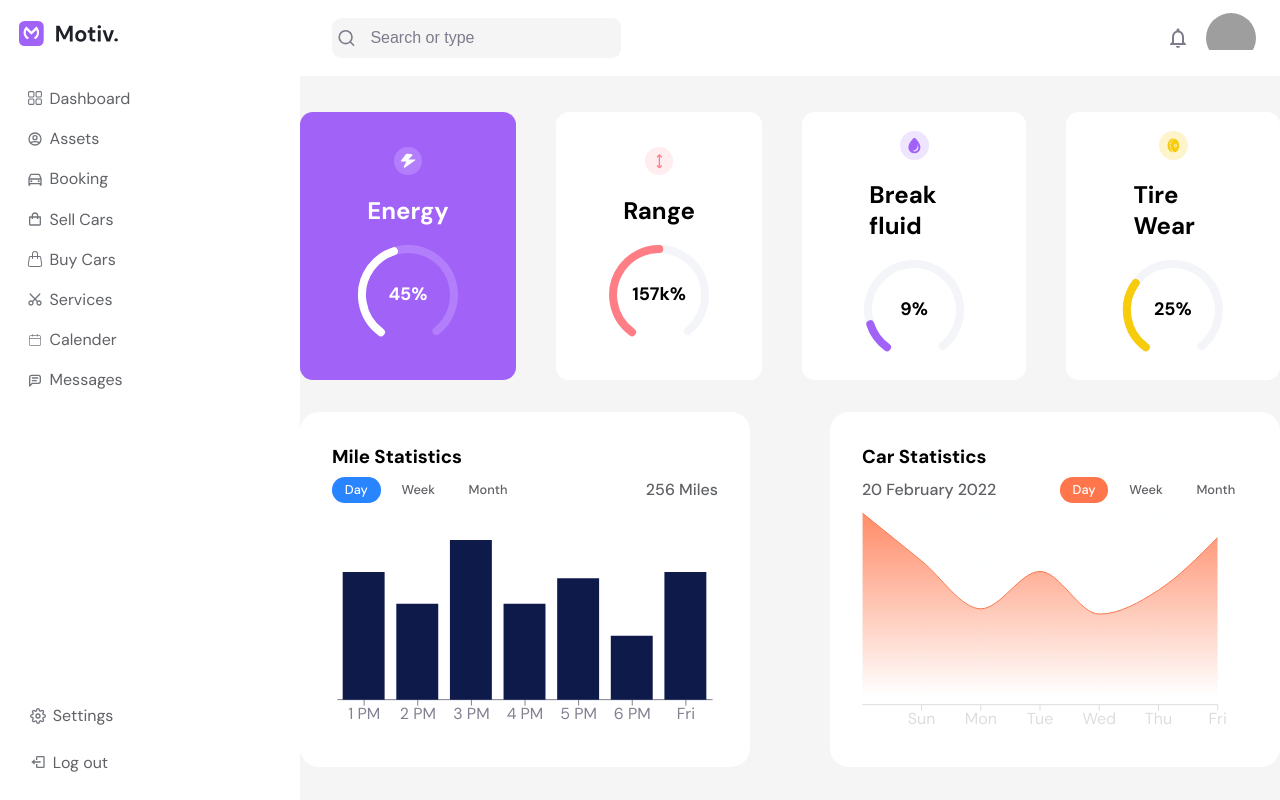
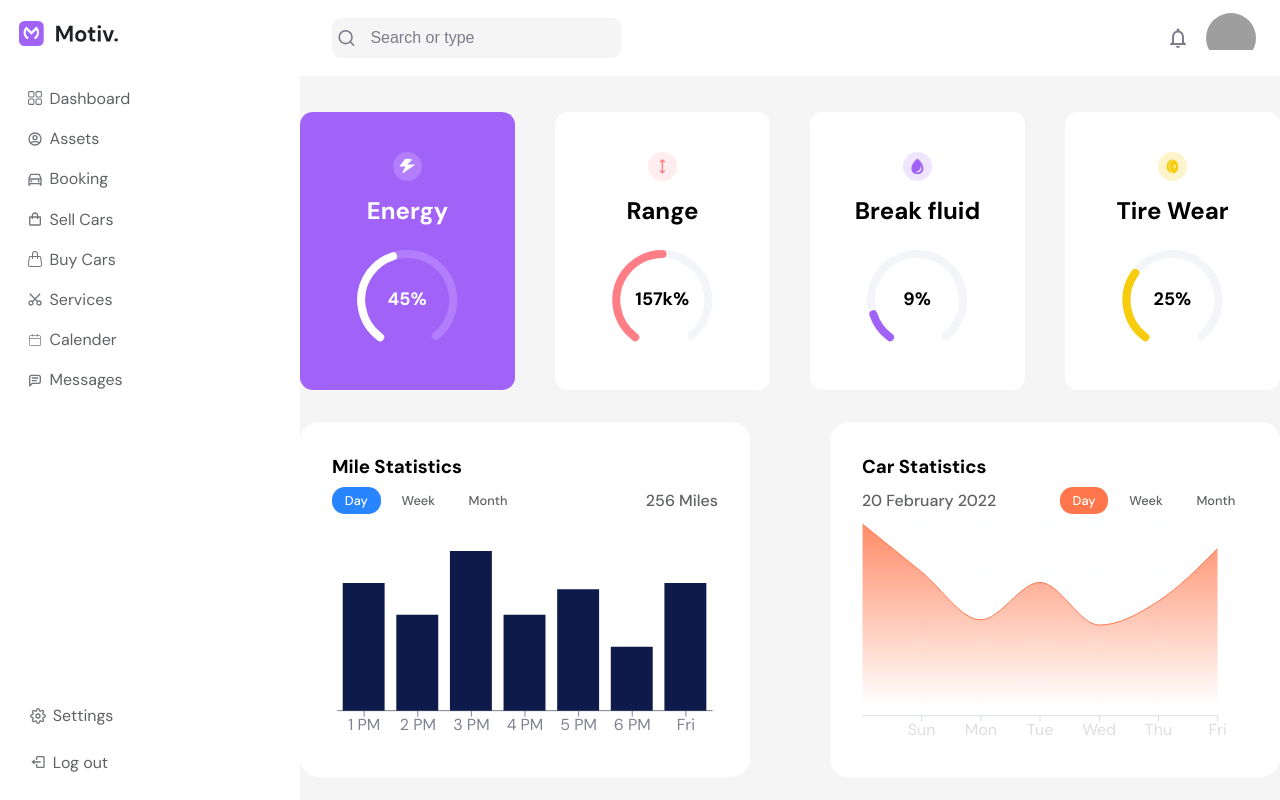
Before and after one commit to sara2lbadry/car-dashboard, a React (Create React App) app: page / in a window 1280 px wide. Built offline with nearby package versions, Linux system fonts and the light colour scheme; grey boxes are pictures that could not be loaded.

Commit message:
editing dashboard cards

```diff
--- a/src/index.css
+++ b/src/index.css
@@ -17,7 +17,7 @@ body {
 
 .container {
   margin: 0 auto;
-  max-width: 1280px;
+  max-width: 1200px;
 }
 
 img {
--- a/src/pages/Dashboard/dashboard.css
+++ b/src/pages/Dashboard/dashboard.css
@@ -8,9 +8,9 @@
 }
 
 .cards_container {
-    display: flex;
+    display: grid;
+    grid-template-columns: repeat(4, 1fr);
     gap: 2.5rem;
-    justify-content: space-around;
     margin-top: 2rem;
 
 }
@@ -22,7 +22,7 @@
     align-items: center;
     justify-content: center;
     border-radius: 0.8rem;
-    padding: 1.2rem 3rem;
+    padding: 2.5rem 0rem;
     font-weight: 500;
 }
 .card-1 {
@@ -41,7 +41,8 @@
     flex-direction: column;
 }
 .card_title {
-    padding: 1.2rem;
+    padding: 0.9rem;
+    margin-bottom: 0.6rem;
 }
 .icon {
     font-size: 1.8rem;
```
